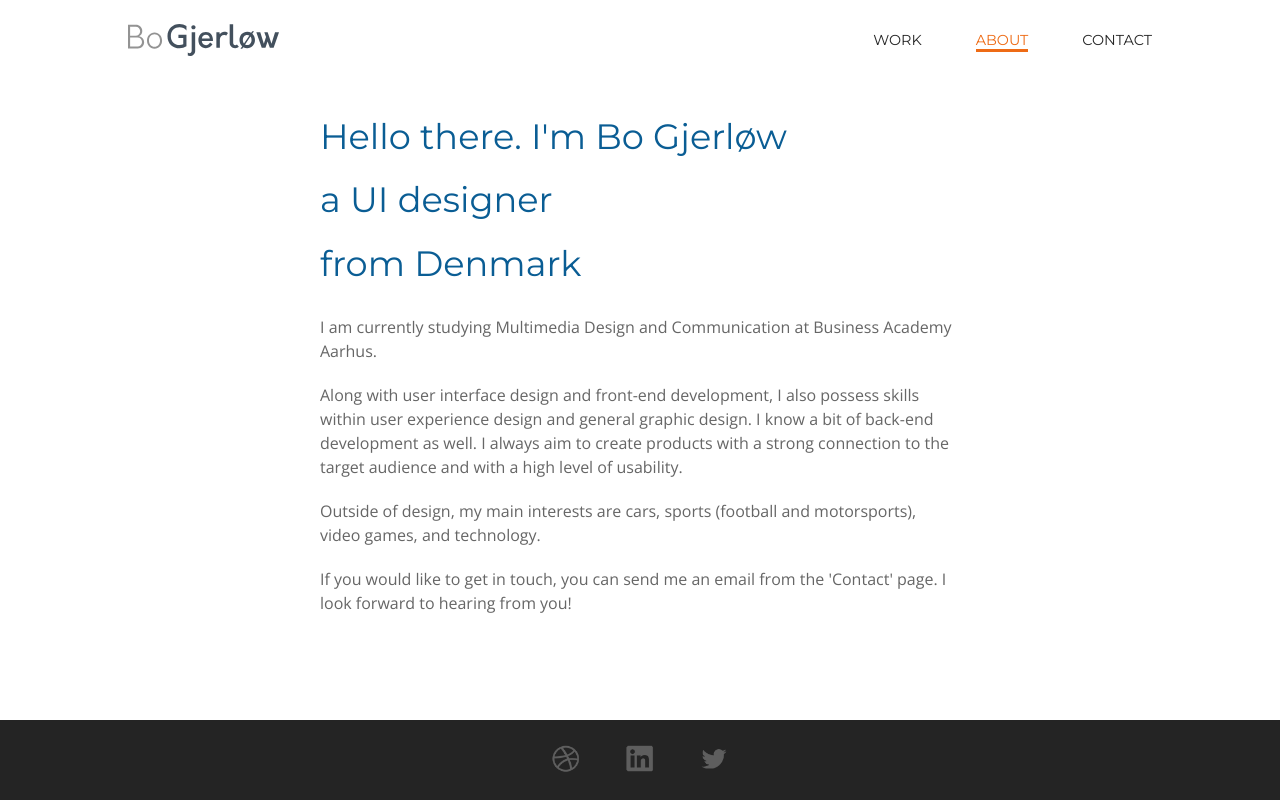
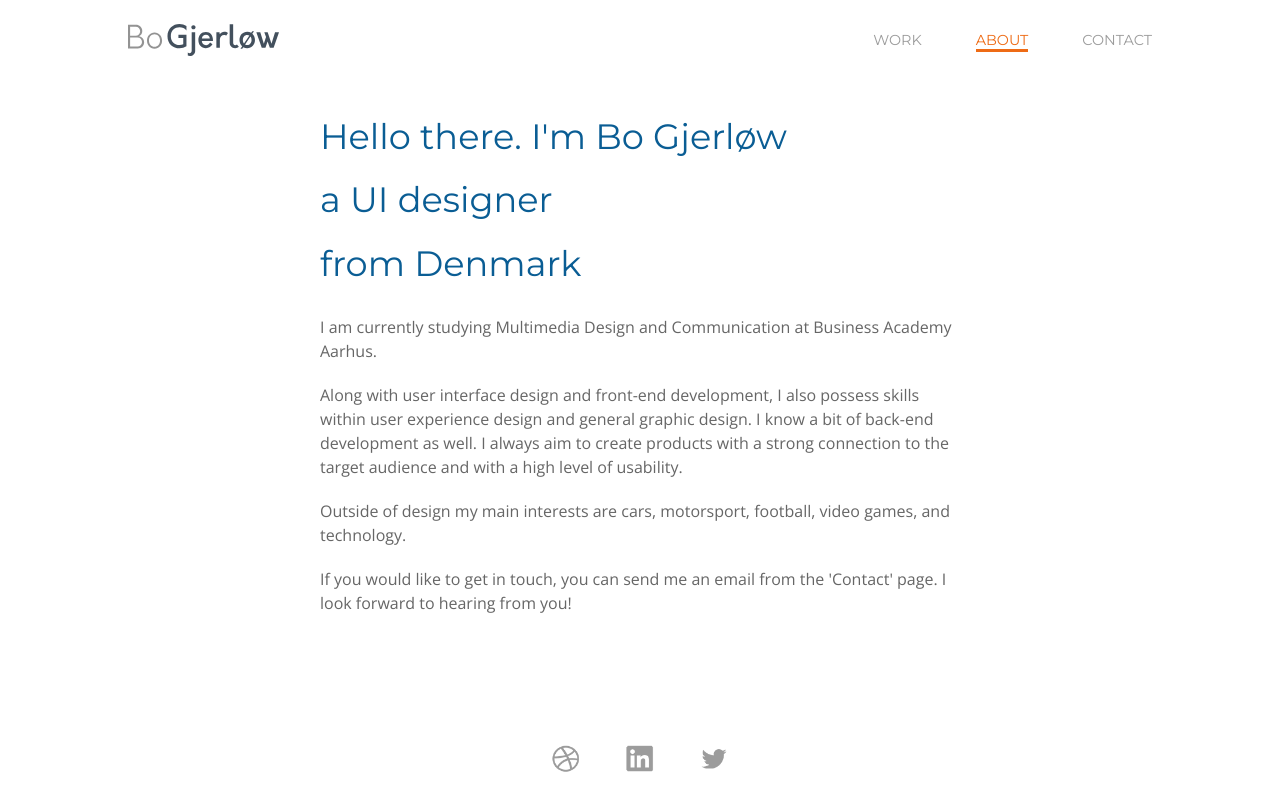
Before and after one commit to bgjerlow/portfolio-website, a PHP site: page /about.php in a window 1280 px wide. Run offline with PHP 8.4, Linux system fonts and the light colour scheme; some libraries are stand-ins or nearby versions.

Commit message:
Various changes and additions
* Changed paragraph on about.php

* Removed description and keywords from all pages apart from index.php
and about.php (will add this to the other pages in the future, previous
ones were merely a placeholder)

* Changed paragraph on contact.php

* Changed list item color in slicknav.css (Mobile navigation)

* Changed list item color in style.css for desktop navigation
* Rephrased comment in style.css
* Removed background color from the footer in style.css

* Changed the color of social media icons (both in normal state and
hovered state)

```diff
--- a/about.php
+++ b/about.php
@@ -36,7 +36,7 @@
 
 				<p class="aboutText">Along with user interface design and front-end development, I also possess skills within user experience design and general graphic design. I know a bit of back-end development as well. I always aim to create products with a strong connection to the target audience and with a high level of usability. </p>
 
-				<p class="aboutText">Outside of design, my main interests are cars, sports (football and motorsports), video games, and technology.</p>
+				<p class="aboutText">Outside of design my main interests are cars, motorsport, football, video games, and technology.</p>
 
 				<p class="aboutText">If you would like to get in touch, you can send me an email from the 'Contact' page. I look forward to hearing from you!</p>
 
--- a/cartabase.php
+++ b/cartabase.php
@@ -4,8 +4,6 @@
 		<meta charset="UTF-8">
 		<meta name="viewport" content="width=device-width, initial-scale=1">
 		<title>Bo Gjerlow | Cartabase</title>
-		<meta name="description" content="The portfolio of Bo Gjerløw, a UI designer & front-end developer based in Denmark">
-  		<meta name="keywords" content="UI designer,UI design,user interface designer,user interface design,front-end developer,front-end development,design,development">
 
 		<?php include 'inc/header.php';?>
 
--- a/contact.php
+++ b/contact.php
@@ -4,14 +4,12 @@
 		<meta charset="UTF-8">
 		<meta name="viewport" content="width=device-width, initial-scale=1">
 		<title>Bo Gjerlow | Contact</title>
-		<meta name="description" content="The portfolio of Bo Gjerløw, a UI designer & front-end developer based in Denmark">
-  		<meta name="keywords" content="UI designer,UI design,user interface designer,user interface design,front-end developer,front-end development,design,development">
 
 		<?php include 'inc/header.php';?>
 
 			<main id="contactContent" class="animated zoomIn">
 				<h2 class="contactHeader">Let's talk</h2>
-				<p>If you have any questions, inquiries, or just want to say hi you can do so using the form below.</p>
+				<p>If you have any questions, inquiries, or just want to say hi you can do so using the form below. I look forward to hearing from you!</p>
 
 				<div id="formWrap">
 					<form method="POST" action="form-handler.php" id="contactForm">
--- a/css/slicknav.css
+++ b/css/slicknav.css
@@ -129,7 +129,7 @@
     padding: 20px 10px;
     margin: 2px 5px;
     text-decoration: none;
-    color: #262626; /* Color of list items */
+    color: #9c9c9c; /* Color of list items */
 	}
     .slicknav_nav a:hover {
       -webkit-border-radius: 6px;
--- a/css/style.css
+++ b/css/style.css
@@ -37,7 +37,7 @@ p {
 nav a {
     font-family: 'Montserrat', sans-serif;
 	text-decoration: none;
-    color: #262626;
+    color: #9c9c9c;
     font-size: 90%;
 }
 
@@ -131,7 +131,7 @@ a.darken img {
 	margin-top: 20px;
 }
 
-/* Contact page */
+/* Contact page (including error + thank you pages) */
 #contactContent {
 	margin-top: 25px;
 	margin-bottom: 25px;
@@ -301,7 +301,6 @@ a.darken img {
 
 /* Footer */
 .footer {
-    background-color: #242424;
 	height: 80px;
     width: 100%;
 	display: table;
--- a/forza-hub-mobile.php
+++ b/forza-hub-mobile.php
@@ -4,8 +4,6 @@
 		<meta charset="UTF-8">
 		<meta name="viewport" content="width=device-width, initial-scale=1">
 		<title>Bo Gjerlow | Forza Hub Mobile</title>
-		<meta name="description" content="The portfolio of Bo Gjerløw, a UI designer & front-end developer based in Denmark">
-  		<meta name="keywords" content="UI designer,UI design,user interface designer,user interface design,front-end developer,front-end development,design,development">
 
 		<?php include 'inc/header.php';?>
 
--- a/index.php
+++ b/index.php
@@ -6,6 +6,7 @@
 		<title>Bo Gjerlow | Work</title>
 		<meta name="description" content="The portfolio of Bo Gjerløw, a UI designer & front-end developer based in Denmark">
   		<meta name="keywords" content="UI designer,UI design,user interface designer,user interface design,front-end developer,front-end development,design,development">
+
 		<?php include 'inc/header.php';?>
 
 			<script>
--- a/liga-bbva-redesign.php
+++ b/liga-bbva-redesign.php
@@ -4,8 +4,6 @@
 		<meta charset="UTF-8">
 		<meta name="viewport" content="width=device-width, initial-scale=1">
 		<title>Bo Gjerlow | Liga BBVA Redesign</title>
-		<meta name="description" content="The portfolio of Bo Gjerløw, a UI designer & front-end developer based in Denmark">
-  		<meta name="keywords" content="UI designer,UI design,user interface designer,user interface design,front-end developer,front-end development,design,development">
 
 		<?php include 'inc/header.php';?>
 
--- a/mconsult.php
+++ b/mconsult.php
@@ -4,8 +4,6 @@
 		<meta charset="UTF-8">
 		<meta name="viewport" content="width=device-width, initial-scale=1">
 		<title>Bo Gjerlow | MConsult</title>
-		<meta name="description" content="The portfolio of Bo Gjerløw, a UI designer & front-end developer based in Denmark">
-  		<meta name="keywords" content="UI designer,UI design,user interface designer,user interface design,front-end developer,front-end development,design,development">
 
 		<?php include 'inc/header.php';?>
 
--- a/silo-coffee.php
+++ b/silo-coffee.php
@@ -4,8 +4,6 @@
 		<meta charset="UTF-8">
 		<meta name="viewport" content="width=device-width, initial-scale=1">
 		<title>Bo Gjerlow | Silo Coffee</title>
-		<meta name="description" content="The portfolio of Bo Gjerløw, a UI designer & front-end developer based in Denmark">
-  		<meta name="keywords" content="UI designer,UI design,user interface designer,user interface design,front-end developer,front-end development,design,development">
 
 		<?php include 'inc/header.php';?>
 
--- a/while-you-wait.php
+++ b/while-you-wait.php
@@ -4,8 +4,6 @@
 		<meta charset="UTF-8">
 		<meta name="viewport" content="width=device-width, initial-scale=1">
 		<title>Bo Gjerlow | While You Wait</title>
-		<meta name="description" content="The portfolio of Bo Gjerløw, a UI designer & front-end developer based in Denmark">
-  		<meta name="keywords" content="UI designer,UI design,user interface designer,user interface design,front-end developer,front-end development,design,development">
 
 		<?php include 'inc/header.php';?>
 
```
Also changed, not shown: img/icons/dribbble-hover.png, img/icons/dribbble.png, img/icons/linkedin-hover.png, img/icons/linkedin.png, img/icons/twitter-hover.png, img/icons/twitter.png.
